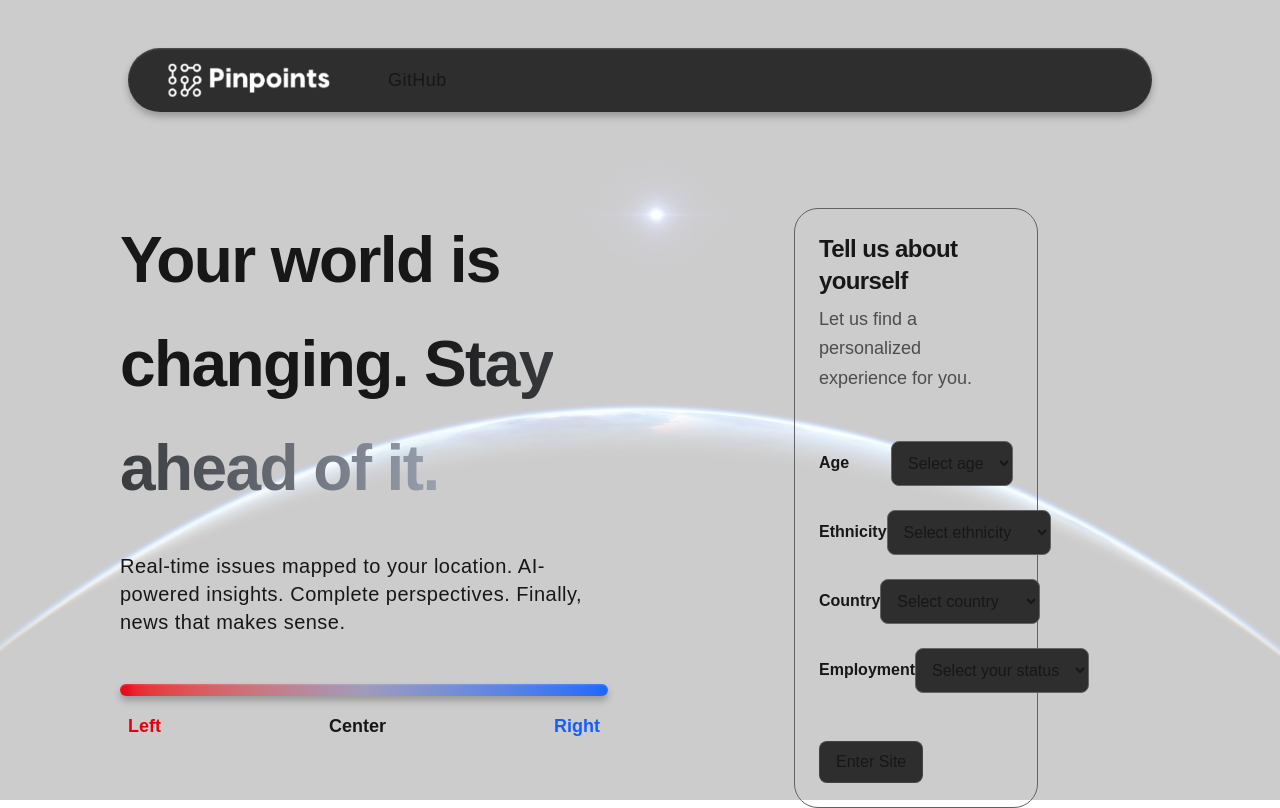
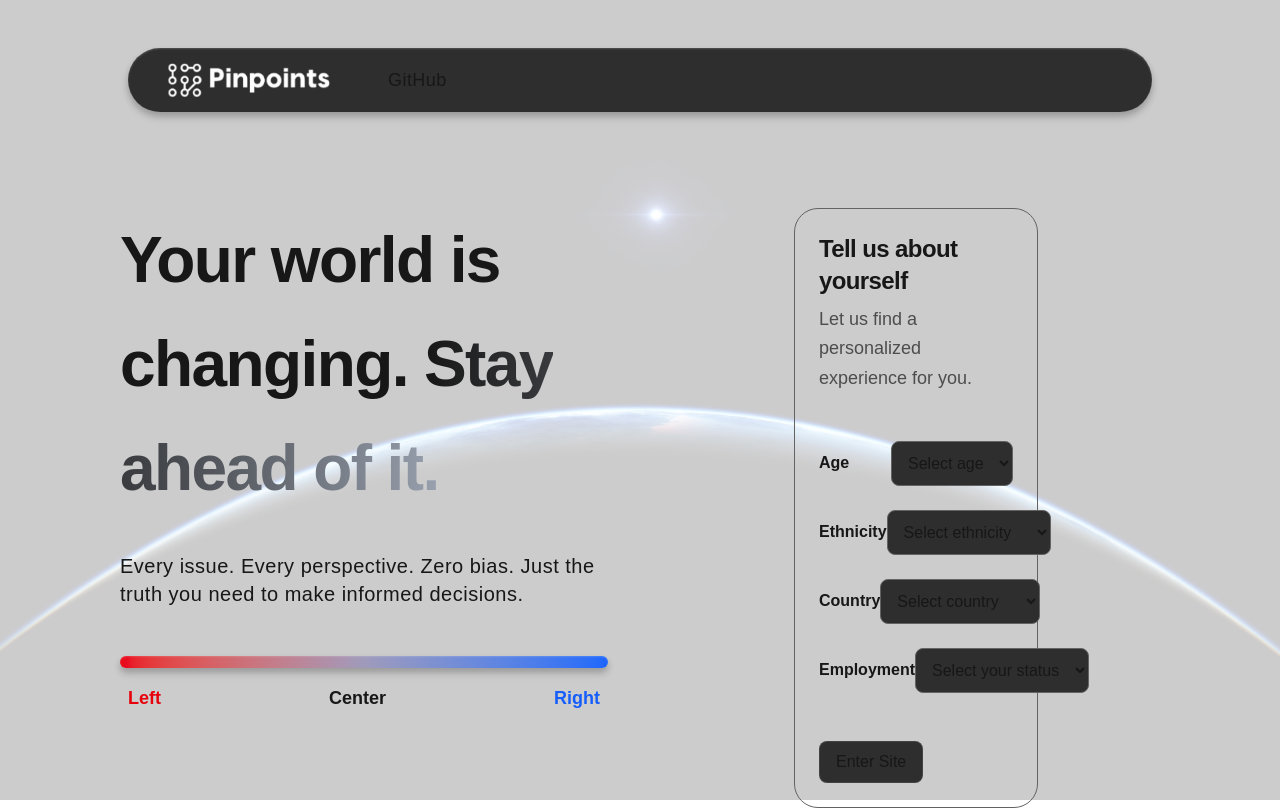
Before and after one commit to ian-yeh/pinpoints-app, a Next.js app in the folder frontend/: page / in a window 1280 px wide. Built offline with nearby package versions, Linux system fonts and the light colour scheme.

Commit message:
added sentence

```diff
--- a/frontend/src/app/page.tsx
+++ b/frontend/src/app/page.tsx
@@ -40,8 +40,8 @@ export default function Home() {
                 </span>
               </h1>
               <h3 className='mt-8 text-xl font-light tracking-wide'>
-                Real-time issues mapped to your location. AI-powered insights. Complete perspectives. Finally, news that makes sense.
-                </h3>
+                Every issue. Every perspective. Zero bias. Just the truth you need to make informed decisions.
+              </h3>
               </motion.div>
               <motion.div
               initial={{ width: 0 }}
```
